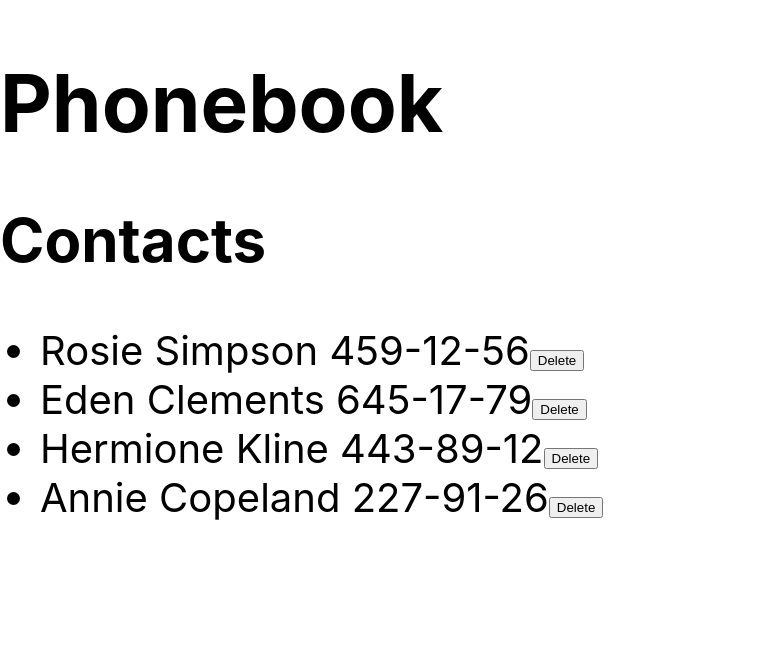
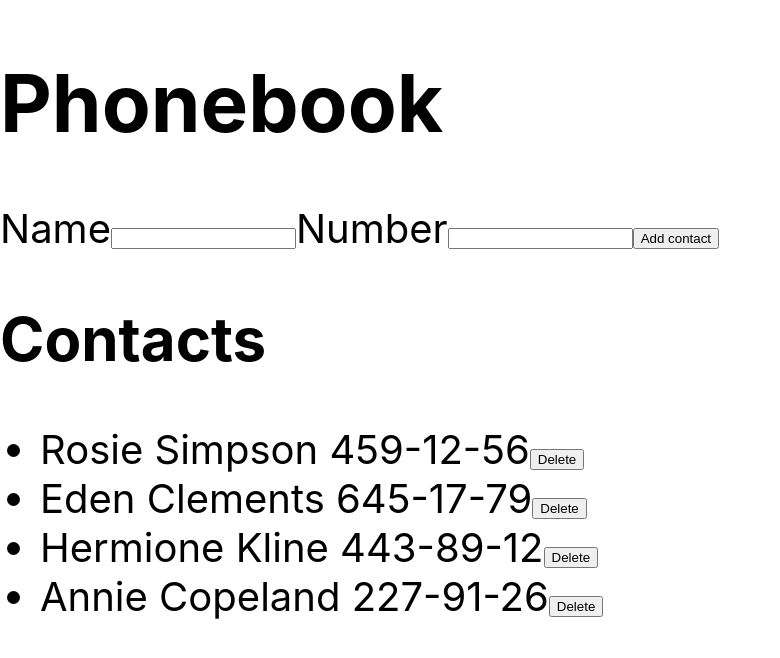
Before and after one commit to stanislav-pravdiuk/goit-react-hw-02-phonebook, a React (Create React App) app: page / in a window 1280 px wide. Shown: the top 658 px of the page, without its empty margins (0-780 px from the left). Built offline with nearby package versions, Linux system fonts and the light colour scheme.

Commit message:
done add contact

```diff
--- a/src/components/App.jsx
+++ b/src/components/App.jsx
@@ -1,8 +1,11 @@
 import React, { Component } from "react";
-import ContactList from "./phonebook/ContactsList";
-import initialContacts from '../components/contacts.json'
+import ContactList from "./contacts/ContactsList";
+import initialContacts from '../components/contacts/contacts.json'
+import ContactForm from "./phonebook/contactForm";
+import { nanoid } from 'nanoid'
 
 class App extends Component {
+
       state = {
         contacts: initialContacts,
         name: ''
@@ -13,6 +16,15 @@
       contacts: prevState.contacts.filter(contact => contactId !== contact.id)
     }))
   }
+
+  addContact = (data) => {
+
+    const id = nanoid();
+    const contact = { id: id, name: data.name, number: data.number };
+    const contacts = [contact, ...this.state.contacts];
+
+    this.setState({ contacts: contacts });
+}
 
   render() {
     return (
@@ -27,8 +39,10 @@
         }}
       >
         <h1>Phonebook</h1>
+        <ContactForm onSubmit={this.addContact} />
 
         <h2>Contacts</h2>
+        {/* <Filter /> */}
         <ContactList
           contacts={this.state.contacts}
           onDeleteContact={this.deleteContact}
--- /dev/null
+++ b/src/components/phonebook/contactForm.jsx
@@ -0,0 +1,58 @@
+import React, { Component } from "react";
+
+class CotactForm extends Component {
+
+        state = {
+            name: '',
+            number: '',
+    }
+
+    hundleInputChange = (event) => {
+        const { name, value } = event.currentTarget;
+        this.setState({ [name]: value } )
+    }
+
+    handleSubmit = (event) => {
+        event.preventDefault();
+
+        this.props.onSubmit(this.state);
+
+        this.reset();
+    }
+
+    reset = () => {
+        this.setState({ name: '', number: '',})
+    }
+
+    render() {
+        return (
+            <form onSubmit={this.handleSubmit}>
+        <label>Name
+            <input
+                type="text"
+                name="name"
+                pattern="^[a-zA-Zа-яА-Я]+(([' -][a-zA-Zа-яА-Я ])?[a-zA-Zа-яА-Я]*)*$"
+                title="Name may contain only letters, apostrophe, dash and spaces. For example Adrian, Jacob Mercer, Charles de Batz de Castelmore d'Artagnan"
+                required
+                value={this.state.name}
+                onChange={this.hundleInputChange}
+                    />
+        </label>
+        <label>Number
+            <input
+                type="tel"
+                name="number"
+                pattern="\+?\d{1,4}?[-.\s]?\(?\d{1,3}?\)?[-.\s]?\d{1,4}[-.\s]?\d{1,4}[-.\s]?\d{1,9}"
+                title="Phone number must be digits and can contain spaces, dashes, parentheses and can start with +"
+                required
+                value={this.state.number}
+                onChange={this.hundleInputChange}
+                    />
+        </label>
+        <button type="submit">Add contact</button>
+    </form>
+        )
+    }
+};
+
+export default CotactForm;
```
Also changed, not shown: src/components/contacts/ContactsList.jsx (renamed from src/components/phonebook/ContactsList.jsx), src/components/contacts/contacts.json (renamed from src/components/contacts.json).
